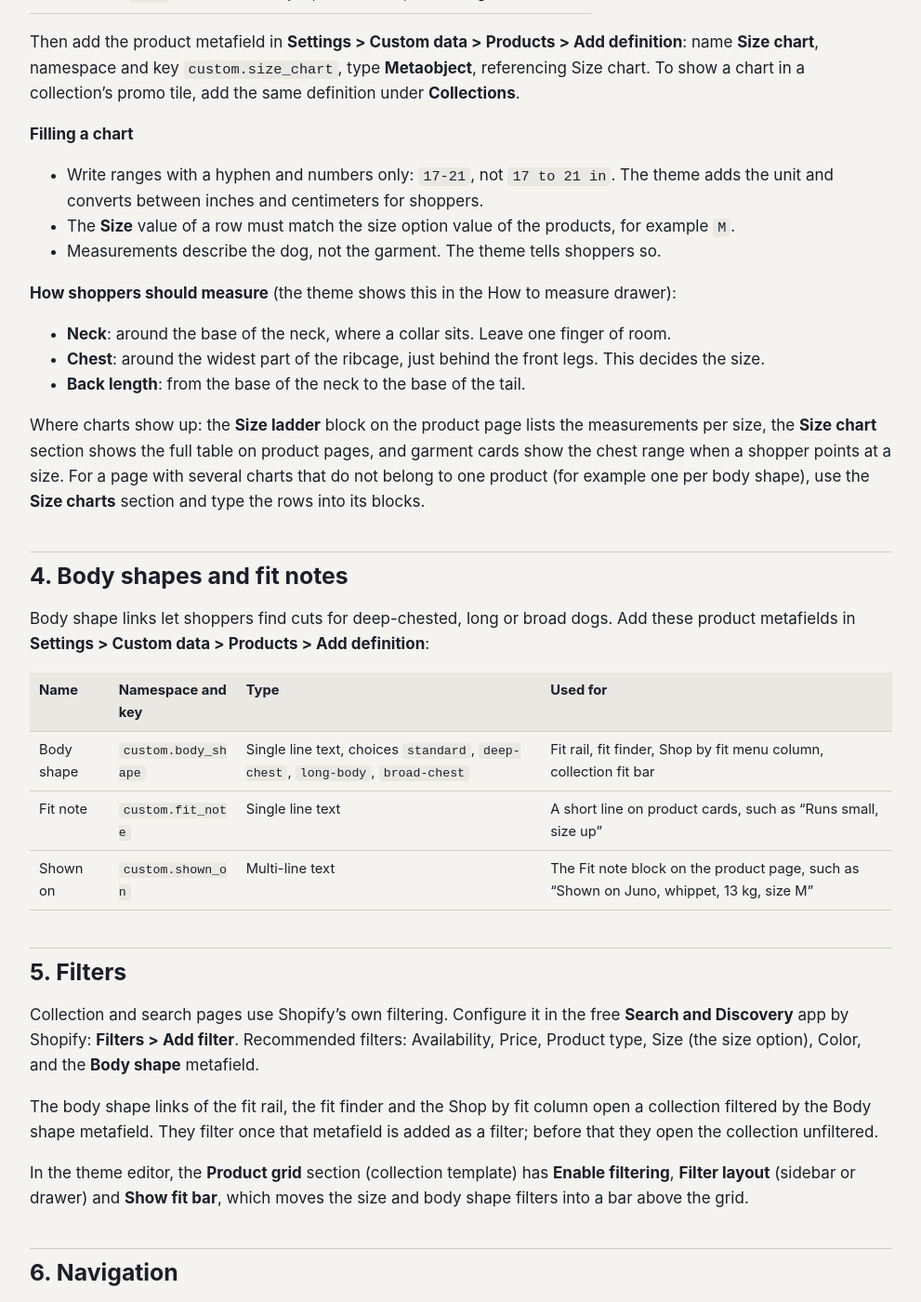
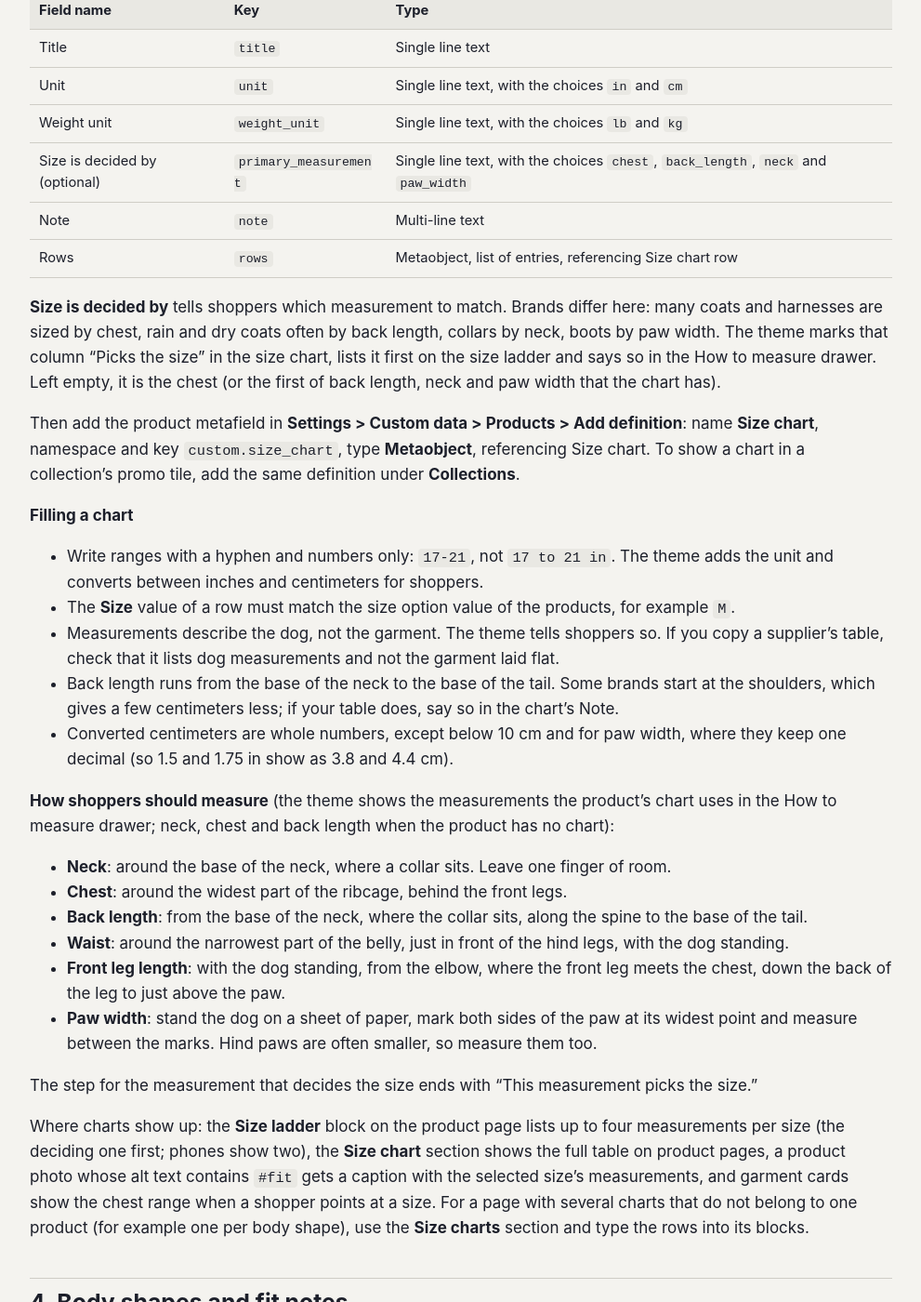
Before and after one commit to scpthemes/tweed-docs, a Jekyll site: the page built from index.md, in a window 1280 px wide and 1400 px high, scrolled down 2067 px. Shown: the whole window at 93% size, without its empty margins (144-1135 px from the left). Built offline with Jekyll 4.4.1, drawn with Linux system fonts in a browser that asks for light colours; some of the changed text lies outside the part shown.

Commit message:
Size chart fields guide, support page form check

```diff
--- a/index.md
+++ b/index.md
@@ -64,8 +64,16 @@ Custom data > Metaobjects > Add definition**.
 | Neck | `neck` | Single line text |
 | Chest | `chest` | Single line text |
 | Back length | `back_length` | Single line text |
+| Waist (optional) | `waist` | Single line text |
+| Front leg length (optional) | `front_leg_length` | Single line text |
+| Paw width (optional) | `paw_width` | Single line text |
 | Weight | `weight` | Single line text |
 | Breeds | `breeds` | Single line text |
+
+Every field except Size can stay empty. A column shows only when at least one row of the chart
+has a value for it, so the three optional fields stay out of sight until you use them: **Waist**
+for overalls, snowsuits, onesies, recovery suits and 3-point harnesses, **Front leg length** for
+pieces with legs, **Paw width** for boots and paw socks.
 
 **Definition: Size chart** (type `size_chart`)
 
@@ -74,8 +82,15 @@ Custom data > Metaobjects > Add definition**.
 | Title | `title` | Single line text |
 | Unit | `unit` | Single line text, with the choices `in` and `cm` |
 | Weight unit | `weight_unit` | Single line text, with the choices `lb` and `kg` |
+| Size is decided by (optional) | `primary_measurement` | Single line text, with the choices `chest`, `back_length`, `neck` and `paw_width` |
 | Note | `note` | Multi-line text |
 | Rows | `rows` | Metaobject, list of entries, referencing Size chart row |
+
+**Size is decided by** tells shoppers which measurement to match. Brands differ here: many coats
+and harnesses are sized by chest, rain and dry coats often by back length, collars by neck, boots
+by paw width. The theme marks that column "Picks the size" in the size chart, lists it first on
+the size ladder and says so in the How to measure drawer. Left empty, it is the chest (or the first
+of back length, neck and paw width that the chart has).
 
 Then add the product metafield in **Settings > Custom data > Products > Add definition**:
 name **Size chart**, namespace and key `custom.size_chart`, type **Metaobject**, referencing Size
@@ -86,18 +101,34 @@ chart. To show a chart in a collection's promo tile, add the same definition und
 - Write ranges with a hyphen and numbers only: `17-21`, not `17 to 21 in`. The theme adds the unit
   and converts between inches and centimeters for shoppers.
 - The **Size** value of a row must match the size option value of the products, for example `M`.
-- Measurements describe the dog, not the garment. The theme tells shoppers so.
+- Measurements describe the dog, not the garment. The theme tells shoppers so. If you copy a
+  supplier's table, check that it lists dog measurements and not the garment laid flat.
+- Back length runs from the base of the neck to the base of the tail. Some brands start at the
+  shoulders, which gives a few centimeters less; if your table does, say so in the chart's Note.
+- Converted centimeters are whole numbers, except below 10 cm and for paw width, where they keep
+  one decimal (so 1.5 and 1.75 in show as 3.8 and 4.4 cm).
 
-**How shoppers should measure** (the theme shows this in the How to measure drawer):
+**How shoppers should measure** (the theme shows the measurements the product's chart uses in the
+How to measure drawer; neck, chest and back length when the product has no chart):
 
 - **Neck**: around the base of the neck, where a collar sits. Leave one finger of room.
-- **Chest**: around the widest part of the ribcage, just behind the front legs. This decides the
-  size.
-- **Back length**: from the base of the neck to the base of the tail.
+- **Chest**: around the widest part of the ribcage, behind the front legs.
+- **Back length**: from the base of the neck, where the collar sits, along the spine to the base of
+  the tail.
+- **Waist**: around the narrowest part of the belly, just in front of the hind legs, with the dog
+  standing.
+- **Front leg length**: with the dog standing, from the elbow, where the front leg meets the chest,
+  down the back of the leg to just above the paw.
+- **Paw width**: stand the dog on a sheet of paper, mark both sides of the paw at its widest point
+  and measure between the marks. Hind paws are often smaller, so measure them too.
 
-Where charts show up: the **Size ladder** block on the product page lists the measurements per size,
-the **Size chart** section shows the full table on product pages, and garment cards show the chest
-range when a shopper points at a size. For a page with several charts that do not belong to one
+The step for the measurement that decides the size ends with "This measurement picks the size."
+
+Where charts show up: the **Size ladder** block on the product page lists up to four measurements
+per size (the deciding one first; phones show two), the **Size chart** section shows the full
+table on product pages, a product photo whose alt text contains `#fit` gets a caption with the
+selected size's measurements, and garment cards show the chest range when a shopper points at a
+size. For a page with several charts that do not belong to one
 product (for example one per body shape), use the **Size charts** section and type the rows into
 its blocks.
 
```
Also changed, not shown: support.md (+4 -3 lines).
